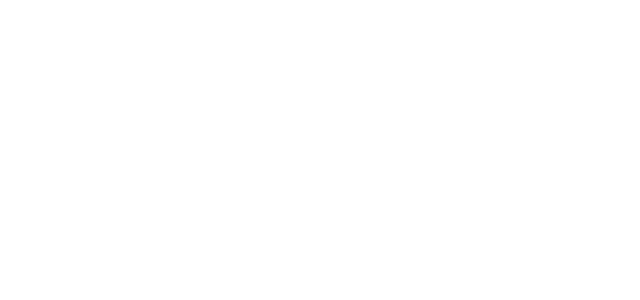
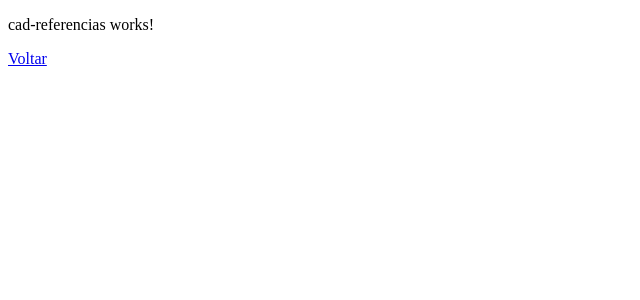
Before and after one commit to Gabriel-MarcoSilva/Glossario-Referencia, an Angular app: page /referencias in a window 1280 px wide. Shown: the top 300 px of the page, without its empty margins (0-640 px from the left). Built offline with nearby package versions, Linux system fonts and the light colour scheme.

Commit message:
feat: criação do arquivo de cadastro de referencias

```diff
--- a/angular.json
+++ b/angular.json
@@ -94,5 +94,8 @@
         }
       }
     }
+  },
+  "cli": {
+    "analytics": "fb0757fc-69f5-4baa-9e05-0b554cc0a967"
   }
 }
--- a/src/app/modules/glossario/components/cad-glossario/cad-glossario.component.html
+++ b/src/app/modules/glossario/components/cad-glossario/cad-glossario.component.html
@@ -1 +1,2 @@
 <p>cad-glossario works!</p>
+<a routerLink="">Voltar</a>
--- /dev/null
+++ b/src/app/modules/referencias/cad-referencias/cad-referencias.component.html
@@ -0,0 +1,2 @@
+<p>cad-referencias works!</p>
+<a routerLink="">Voltar</a>
--- a/src/app/modules/referencias/referencias-routing.module.ts
+++ b/src/app/modules/referencias/referencias-routing.module.ts
@@ -1,7 +1,10 @@
 import { NgModule } from '@angular/core';
 import { RouterModule, Routes } from '@angular/router';
+import { CadReferenciasComponent } from './cad-referencias/cad-referencias.component';
 
-const routes: Routes = [];
+const routes: Routes = [
+  {path: "", component: CadReferenciasComponent}
+];
 
 @NgModule({
   imports: [RouterModule.forChild(routes)],
--- a/src/app/modules/referencias/referencias.module.ts
+++ b/src/app/modules/referencias/referencias.module.ts
@@ -2,10 +2,13 @@
 import { CommonModule } from '@angular/common';
 
 import { ReferenciasRoutingModule } from './referencias-routing.module';
+import { CadReferenciasComponent } from './cad-referencias/cad-referencias.component';
 
 
 @NgModule({
-  declarations: [],
+  declarations: [
+    CadReferenciasComponent
+  ],
   imports: [
     CommonModule,
     ReferenciasRoutingModule
```
Also changed, not shown: src/app/modules/referencias/cad-referencias/cad-referencias.component.ts (added, +10 -0 lines), src/app/modules/referencias/cad-referencias/cad-referencias.component.css (added), 1 other file (tests, documents, lock files or other folders).
